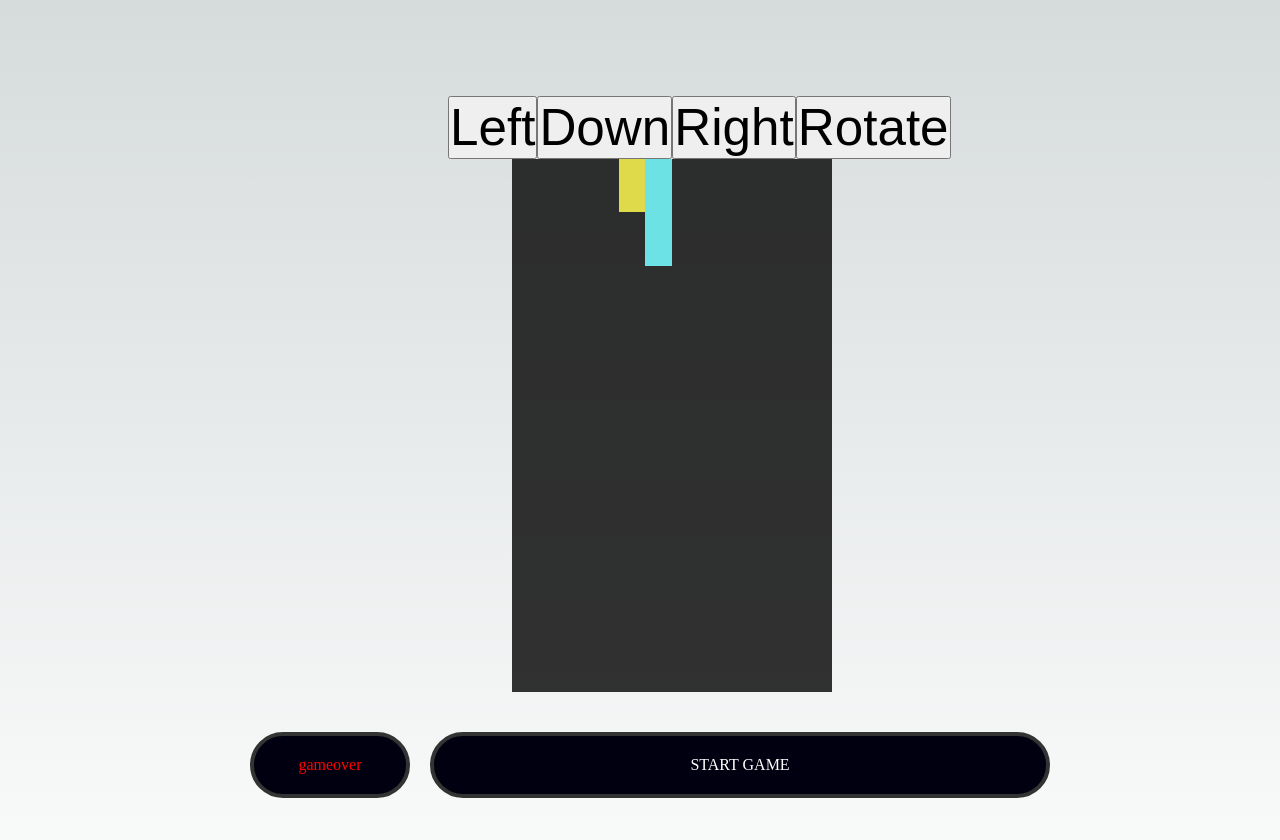
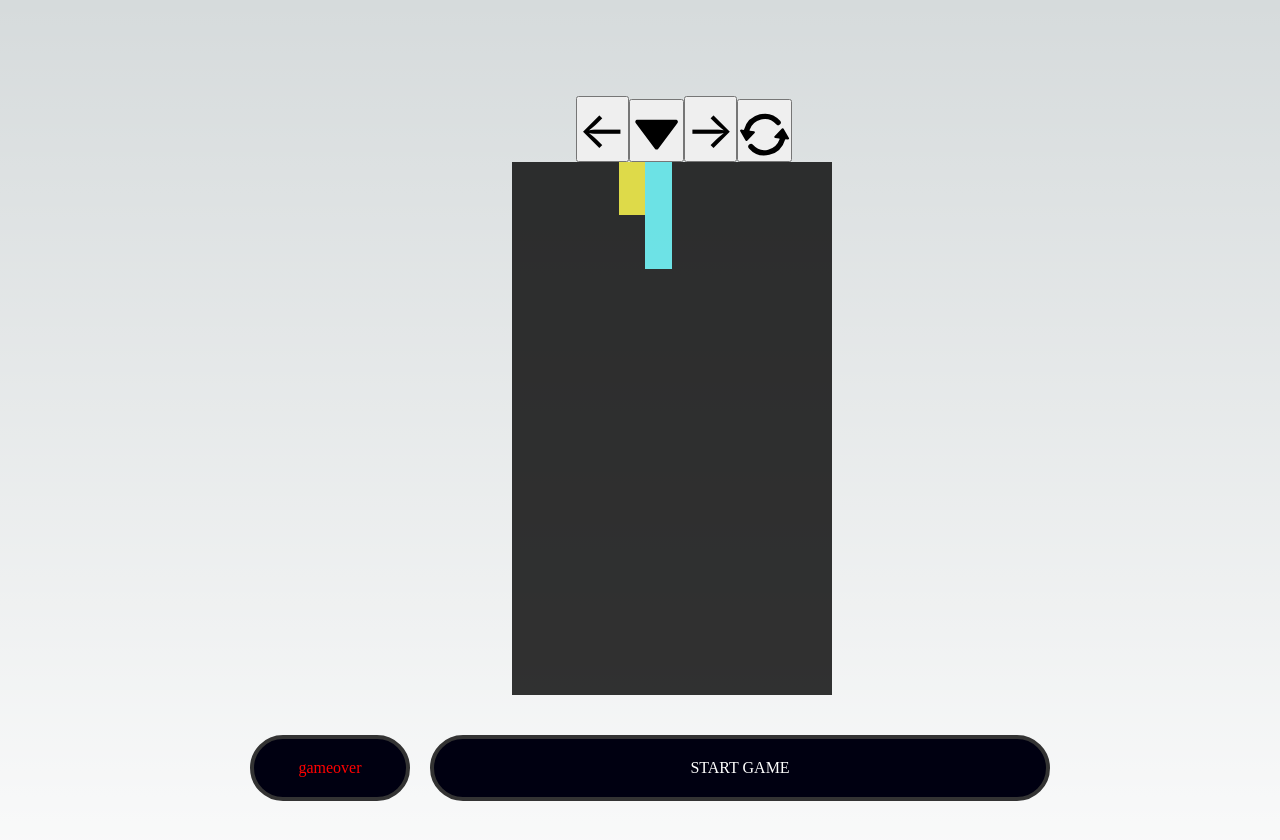
Before and after one commit to developerdenesh/tetris, a Next.js app: page /play in a window 1280 px wide. Shown: the top 840 px of the page. Built offline with nearby package versions, Linux system fonts and the light colour scheme.

Commit message:
Adding icons instead of words to button controls

```diff
--- a/package.json
+++ b/package.json
@@ -9,6 +9,7 @@
     "lint": "next lint"
   },
   "dependencies": {
+    "@chakra-ui/icons": "^2.0.17",
     "eslint": "8.36.0",
     "eslint-config-next": "13.2.4",
     "next": "13.2.4",
--- a/src/components/tetris.js
+++ b/src/components/tetris.js
@@ -4,6 +4,13 @@ import React, { useState, useEffect } from "react";
 import Stage from "./stage";
 import Display from "./Display";
 import StartButton from "./startButton";
+
+// This is the font
+import { Inter } from 'next/font/google'
+const inter = Inter({ subsets: ['latin'] })
+
+// Icons
+import { RepeatIcon, AddIcon, Warnin, RepeatIcongIcon, TriangleDownIcon } from '@chakra-ui/icons'
 
 // Custom hooks
 import { useStage } from "@/hooks/useStage";
@@ -22,13 +29,10 @@ const Tetris = () => {
     const [player, updatePlayerPos, resetPlayer, setPlayer, playerRotate] = usePlayer();
     const [stage, setStage, rowsCleared] = useStage({ player, resetPlayer });
     const [score, setScore, rows, setRows, level, setLevel] = useGameStatus(rowsCleared)
-    let something = 8;
 
 
     const move = (e) => {
         e.preventDefault()
-
-        console.log(something)
 
         if (!gameOver) {
             if (e.keyCode === 37) {
@@ -49,7 +53,7 @@ const Tetris = () => {
         // return () => {
         //   window.removeEventListener('keydown', move);
         // }
-      }, []);
+    }, []);
 
     const movePlayer = (dir) => {
         if (gameOver) {
@@ -119,28 +123,38 @@ const Tetris = () => {
                     }}
                 >
 
+
+
                     <button
+                        className={inter.className}
                         style={{
                             fontSize: "4vw",
-                            marginLeft: "35vw"
+                            marginLeft: "45vw"
 
                         }}
-                        onClick={() => movePlayer(-0.5)}>Left</button>
+                        onClick={() => movePlayer(-0.5)}>
+                        <span>&lt;-</span>
+                    </button>
+
+
                     <button
                         style={{
                             fontSize: "4vw",
                         }}
-                        onClick={() => dropPlayer()}>Down</button>
+                        onClick={() => dropPlayer()}><TriangleDownIcon /></button>
+                    <button
+                        className={inter.className}
+                        style={{
+                            fontSize: "4vw",
+                        }}
+                        onClick={() => movePlayer(+0.5)}>
+                        <span>-&gt;</span>
+                    </button>
                     <button
                         style={{
                             fontSize: "4vw",
                         }}
-                        onClick={() => movePlayer(+0.5)}>Right</button>
-                    <button
-                        style={{
-                            fontSize: "4vw",
-                        }}
-                        onClick={() => playerRotate(stage, 1)}>Rotate</button>
+                        onClick={() => playerRotate(stage, 1)}><RepeatIcon /></button>
 
                     <Stage stage={stage} />
                     <div style={{
```
Also changed, not shown: 1 other file (tests, documents, lock files or other folders).
